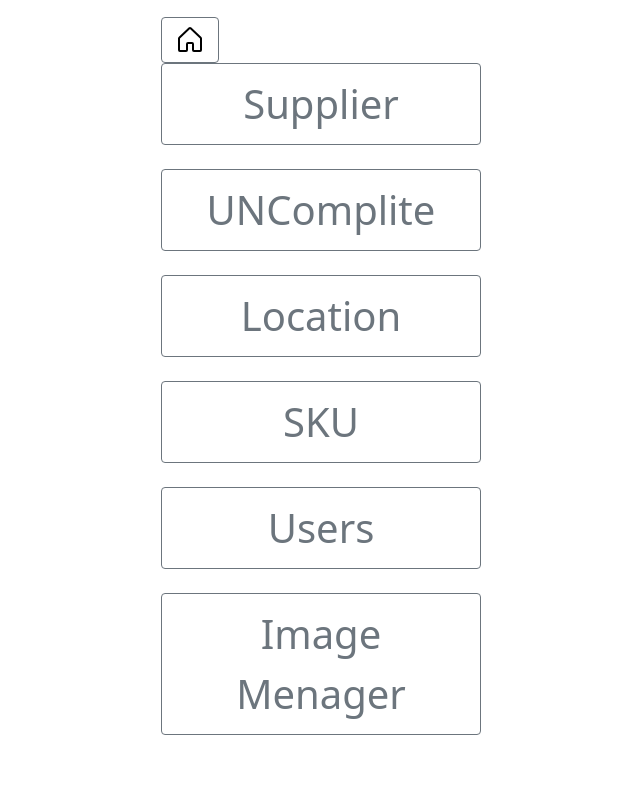
After one commit to MrYuriy/recive-stock, a Django app: page /delivery-stock/admin-panel/ in a window 1280 px wide. The commit adds this page. Shown: the whole page, without its empty margins (319-959 px from the left). Run offline with Django 5.2, Linux system fonts and the light colour scheme; some libraries are stand-ins or nearby versions.

Commit message:
Add icons to admin panel

```diff
--- a/delivery_stock/urls.py
+++ b/delivery_stock/urls.py
@@ -6,7 +6,8 @@ from delivery_stock.views import (
     DeliveryImageAdd,
     DeliverySecondRecCreateView,
     DeliveryStorageView,
-    HomeView, SelectReceptionView
+    HomeView, SelectReceptionView,
+    admin_panel
 )
 
 urlpatterns = [
@@ -17,6 +18,8 @@ urlpatterns = [
     path("add-image/", DeliveryImageAdd.as_view(), name="add_image"),
     path("storage/", DeliveryStorageView.as_view(), name="delivery_storage"),
     path("<int:pk>/detail/", DeleveryDetailView.as_view(), name="delivery_detail"),
+    path("admin-panel/", admin_panel, name="admin_panel"),
+
 ]
 
 app_name = "delivery_stock"
--- a/delivery_stock/views.py
+++ b/delivery_stock/views.py
@@ -14,9 +14,11 @@ from django.db import IntegrityError, transaction
 class HomeView(LoginRequiredMixin, View):
     template_name = "index.html"
 
-    # write_report_gs()
     def get(self, request, *args, **kwargs):
         return render(request, self.template_name)
+
+def admin_panel(request):
+    return render(request, "delivery_stock/admin_panel.html")
 
 
 class SelectReceptionView(LoginRequiredMixin, View):
--- /dev/null
+++ b/templates/delivery_stock/admin_panel.html
@@ -0,0 +1,40 @@
+{% extends "base.html" %}
+{% load crispy_forms_filters %}
+{% load static %}
+
+{% block navigation %}
+    <nav class="navigation">
+        <a class="btn btn-outline-secondary" role="button" href="{% url 'delivery_stock:home' %}" title="Do główną">
+            <img src="{% static '/img/house.svg' %}" alt="Do główną">
+        </a>
+    </nav>
+{% endblock %}
+
+{% block content %}
+<a class="btn btn-outline-secondary d-flex align-items-center justify-content-center"
+    role="button" href=""
+    style="font-size: 40px; padding: 10px;">Supplier </a>
+<br>
+<a class="btn btn-outline-secondary d-flex align-items-center justify-content-center"
+    role="button" href=""
+    style="font-size: 40px; padding: 10px;">UNComplite</a>
+<br>
+<a class="btn btn-outline-secondary d-flex align-items-center justify-content-center"
+    role="button" href=""
+    style="font-size: 40px; padding: 10px;">Location</a>
+<br>
+<a class="btn btn-outline-secondary d-flex align-items-center justify-content-center"
+    role="button" href=""
+    style="font-size: 40px; padding: 10px;">SKU</a>
+<br>
+<a class="btn btn-outline-secondary d-flex align-items-center justify-content-center"
+    role="button" href="{% url 'user:user-list' %}"
+    style="font-size: 40px; padding: 10px;">Users</a>
+<br>
+
+<a class="btn btn-outline-secondary d-flex align-items-center justify-content-center"
+    role="button" href="" target="_blank"
+    style="font-size: 40px; padding: 10px;">Image Menager</a>
+<br>
+
+{% endblock %}
--- a/templates/user/user_form.html
+++ b/templates/user/user_form.html
@@ -1,10 +1,14 @@
 {% extends 'base.html' %}
 {% load crispy_forms_filters %}
+{% load static %}
+
 
 {% block navigation %}
     <nav class="navigation">
       {% comment %} <a class="btn btn-secondary" role="button" href="{% url 'delivery:home' %}">Do głównej</a> {% endcomment %}
-      <a class="btn btn-outline-secondary" role="button" href="{% url 'user:user-list' %}">Wróć</a>
+      <a class="btn btn-outline-secondary" role="button" href="{% url 'user:user-list' %}">
+        <img src="{% static '/img/arrow-bend-up-left.svg' %}" alt="Wróć">
+      </a>
     </nav>
 {% endblock %}
 
```
Also changed, not shown: templates/index.html (+8 -0 lines), templates/user/user_list.html (+23 -6 lines), static/img/user-gear-light.svg (added), static/img/user-minus-light.svg (added), static/img/user-plus-light.svg (added).
